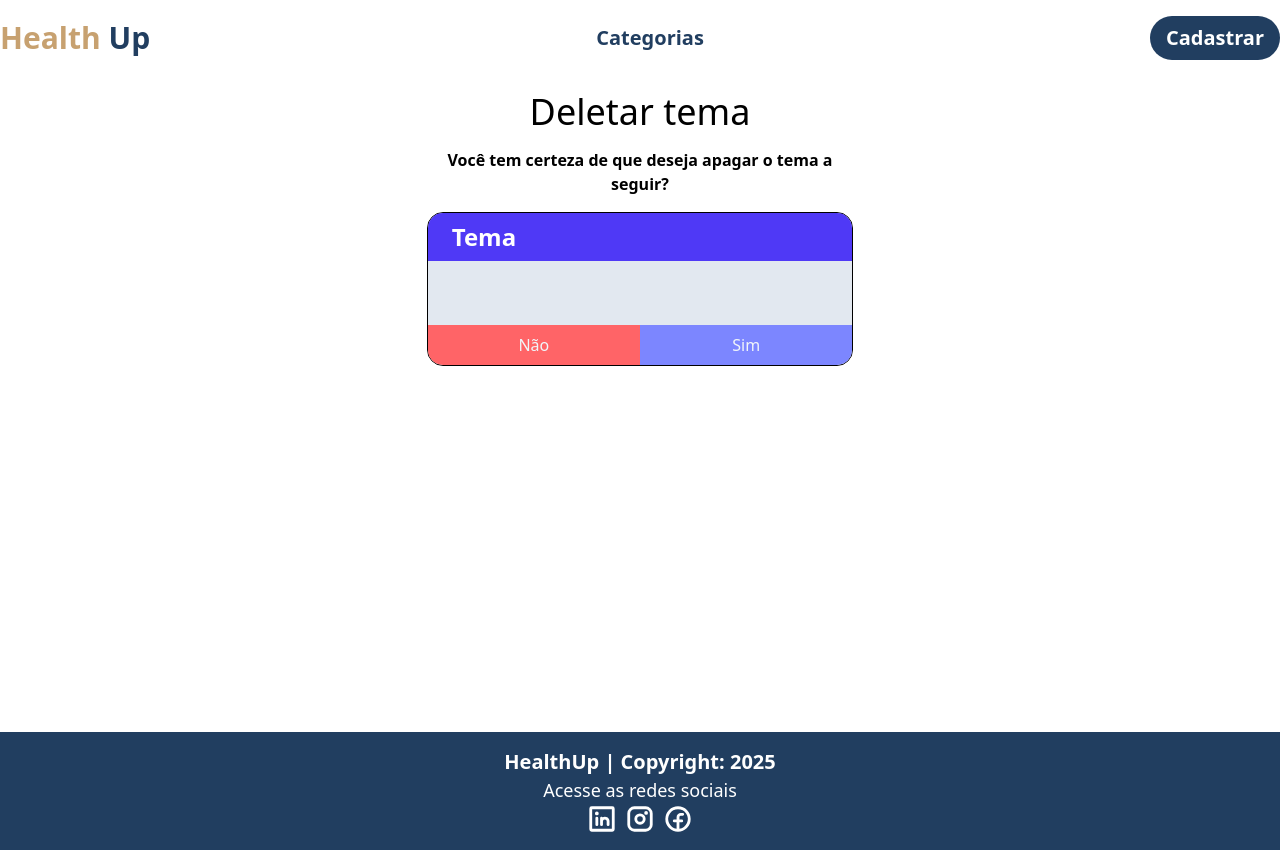
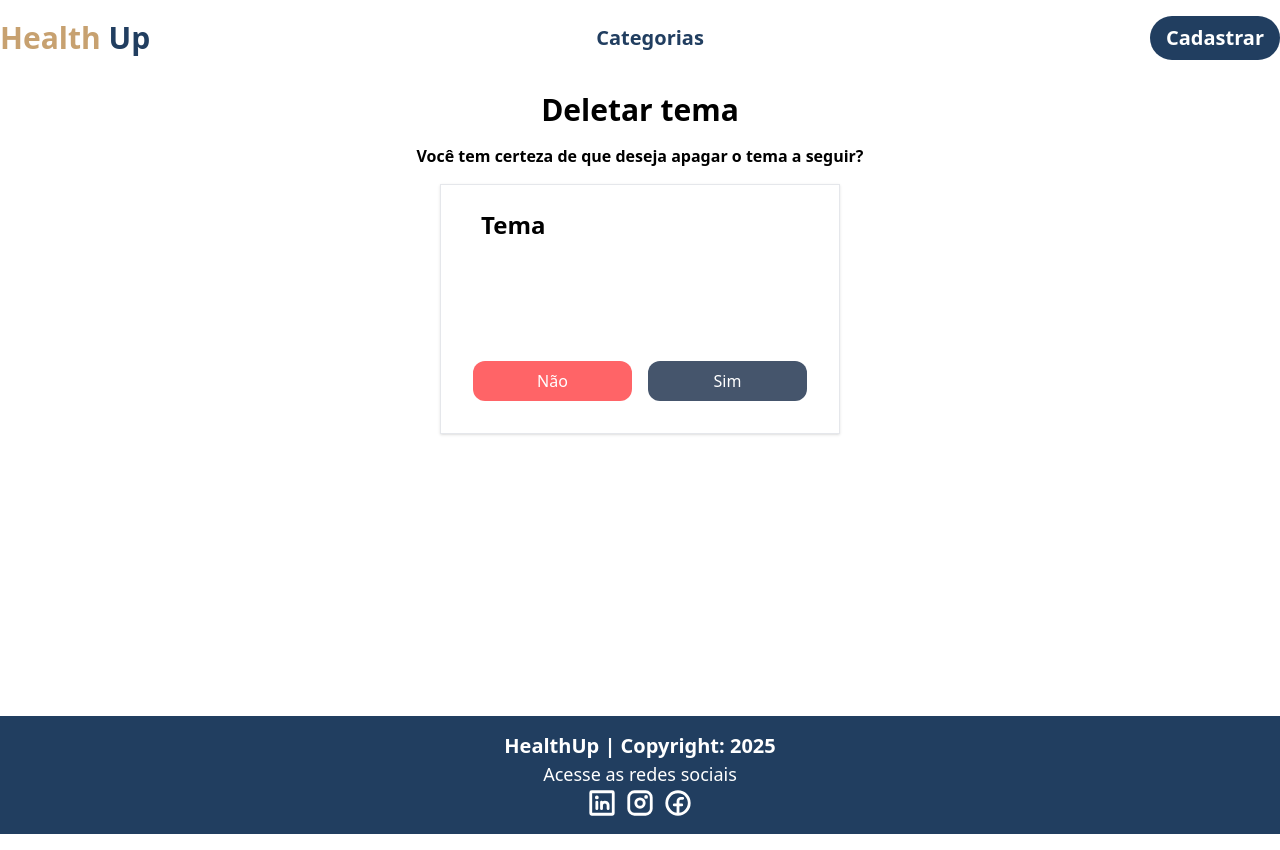
Before and after one commit to taismichely/health-up, a React (Vite) app: page /deletarcategoria/1 in a window 1280 px wide. Built offline with nearby package versions, Linux system fonts and the light colour scheme; no server answers.

Commit message:
feat: estilização de deletar o card

```diff
--- a/src/components/categorias/deletacategoria/DeletarCategoria.tsx
+++ b/src/components/categorias/deletacategoria/DeletarCategoria.tsx
@@ -48,25 +48,24 @@ function DeletarCategoria() {
   }
 
   return (
-    <div className='container w-1/3 mx-auto'>
-      <h1 className='text-4xl text-center my-4'>Deletar tema</h1>
+    <div className='container flex flex-col items-center justify-center'>
+      <h1 className='text-3xl text-center my-4 font-bold'>Deletar tema</h1>
         <p className='text-center font-semibold mb-4'>
           Você tem certeza de que deseja apagar o tema a seguir?</p>
-        <div className='border flex flex-col rounded-2xl overflow-hidden justify-between'>
+        <div className='w-[400px] flex flex-col gap-4 py-4 px-4 shadow-sm border border-gray-200'>
           <header
-            className='py-2 px-6 bg-indigo-600 text-white font-bold text-2xl'>
+            className='py-2 px-6 font-bold text-2xl'>
               Tema
           </header>
-            <p className='p-8 text-3xl bg-slate-200 h-full'>{categoria.descricao}</p>
-            <div className="flex">
+            <p className='p-8 text-3xl h-full'>{categoria.descricao}</p>
+            <div className="flex gap-4 p-4 text-white">
               <button
-                className='text-slate-100 bg-red-400 hover:bg-red-600 w-full py-2'
+                className='bg-red-400 hover:bg-red-700 py-2 px-4 rounded-xl w-full'
                 onClick={retornar}>
                   Não
               </button>
               <button
-                className='w-full text-slate-100 bg-indigo-400
-                   hover:bg-indigo-600 flex items-center justify-center'
+                className='bg-slate-600 hover:bg-slate-400 py-2 px-4 rounded-xl w-full'
                 onClick={deletarCategoria}>
                   Sim
               </button>
```
